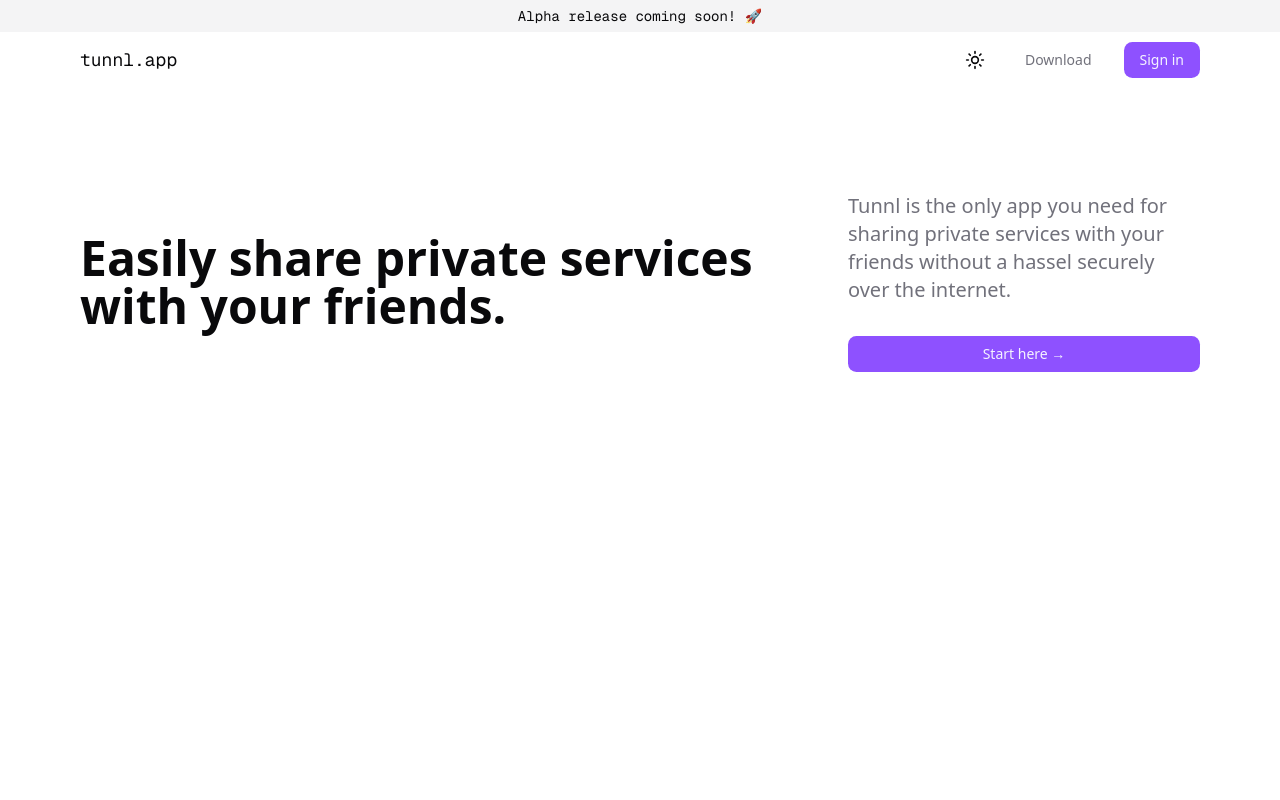
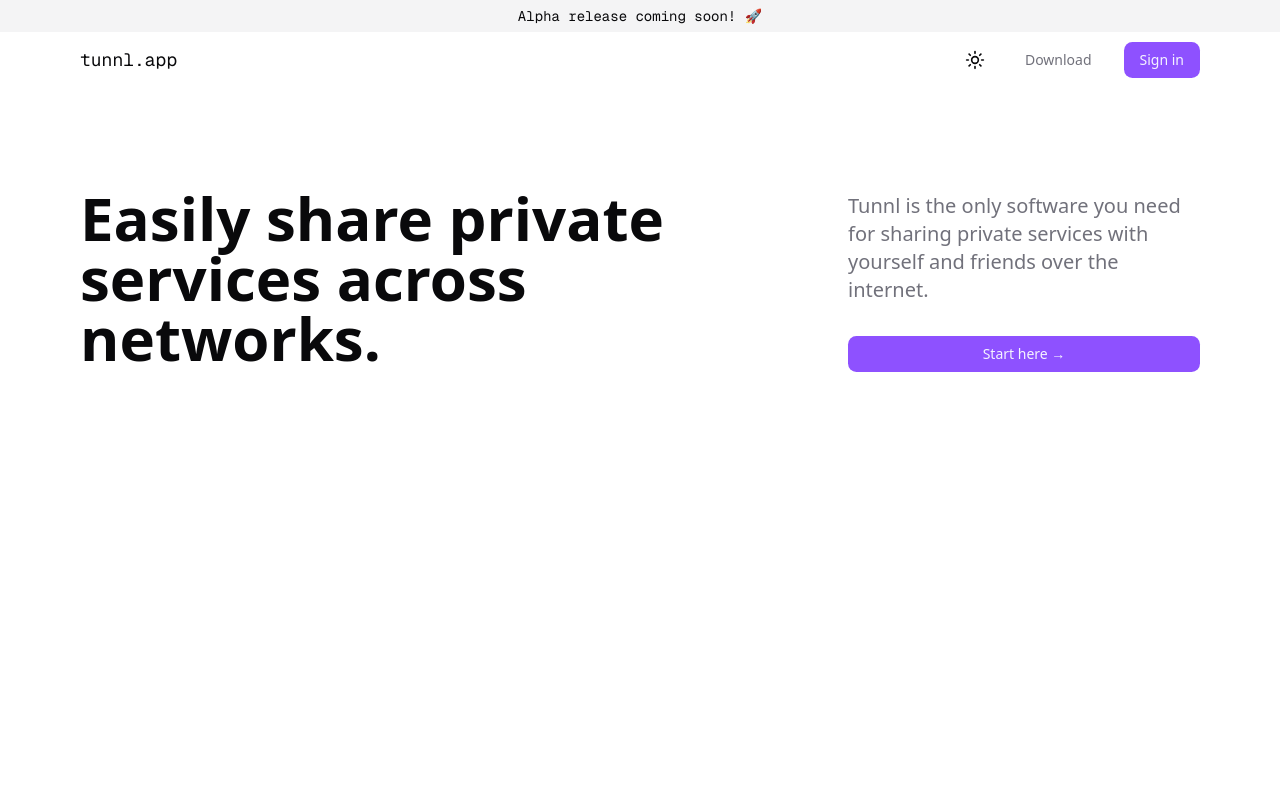
Before and after one commit to aidanhopper/tunnl.app, a Next.js app in the folder tunnl.app/: page / in a window 1280 px wide. Shown: the top 800 px of the page. Built offline with nearby package versions, Linux system fonts and the light colour scheme; no server answers.

Commit message:
changed up color scheme and working on getting dial data

```diff
--- a/tunnl.app/src/app/globals.css
+++ b/tunnl.app/src/app/globals.css
@@ -70,7 +70,7 @@
   --chart-3: oklch(0.398 0.07 227.392);
   --chart-4: oklch(0.828 0.189 84.429);
   --chart-5: oklch(0.769 0.188 70.08);
-  --sidebar: oklch(0.985 0 0);
+  --sidebar: oklch(1 0 0);
   --sidebar-foreground: oklch(0.141 0.005 285.823);
   --sidebar-primary: oklch(0.606 0.25 292.717);
   --sidebar-primary-foreground: oklch(0.969 0.016 293.756);
@@ -81,7 +81,7 @@
 }
 
 .dark {
-  --background: oklch(0.141 0.005 285.823);
+  --background: oklch(0.21 0.006 285.885);
   --foreground: oklch(0.985 0 0);
   --card: oklch(0.21 0.006 285.885);
   --card-foreground: oklch(0.985 0 0);
--- a/tunnl.app/src/app/page.tsx
+++ b/tunnl.app/src/app/page.tsx
@@ -14,14 +14,14 @@
             <Content>
                 <div className='min-h-screen'>
                     <div className=' w-full grid grid-rows-2 md:grid-cols-3 gap-x-8 flex-1 mt-24'>
-                        <div className='flex h-full items-center text-5xl font-bold text-center md:text-left md:col-span-2'>
-                            <p>Easily share private services with your friends.</p>
+                        <div className='flex h-full items-center font-bold text-center md:text-left md:col-span-2'>
+                            <span className='text-6xl'>Easily share private services across networks.</span>
                         </div>
                         <div className='flex gap-8 flex-col justify-end items-center text-muted-foreground text-xl text-center md:text-left'>
                             <p>
-                                Tunnl is the only app you need for sharing
-                                private services with your friends without a
-                                hassel securely over the internet.
+                                Tunnl is the only software you need for sharing
+                                private services with yourself and friends over
+                                the internet.
                             </p>
                             <Button asChild>
                                 <Link href='/login' className='w-full'>
--- a/tunnl.app/src/components/dashboard/dashboard-layout.tsx
+++ b/tunnl.app/src/components/dashboard/dashboard-layout.tsx
@@ -23,6 +23,7 @@
                             <ThemeSwitcher />
                         </div>
                     </div>
+                    <hr className='border-sidebar-border'/>
                     <Content className='py-4'>
                         {children}
                     </Content>
--- a/tunnl.app/src/components/dashboard/dashboard-sidebar.tsx
+++ b/tunnl.app/src/components/dashboard/dashboard-sidebar.tsx
@@ -95,9 +95,12 @@
     return (
         <Sidebar {...props}>
             <SidebarContent>
-                <SidebarHeader className='font-bold text-left ml-3 mt-5 text-3xl'>
-                    🚂 &nbsp; tunnl
+                <SidebarHeader className='font-bold text-left ml-3 mt-[5px] text-3xl'>
+                    <Link href='/'>
+                        🚂 &nbsp; tunnl
+                    </Link>
                 </SidebarHeader>
+                <hr />
                 <SidebarGroup>
                     <SidebarGroupContent>
                         <SidebarMenu>
--- a/tunnl.app/src/components/dashboard/services/create-binding-form.tsx
+++ b/tunnl.app/src/components/dashboard/services/create-binding-form.tsx
@@ -499,7 +499,7 @@
             <DialogTrigger asChild>
                 <Button
                     className='cursor-pointer'
-                    variant='ghost'
+                    variant='secondary'
                     onClick={() => setIsOpen(true)}>
                     Create
                 </Button>
```
Also changed, not shown: tunnl.app/src/components/content.tsx (line endings or trailing spaces), 1 other file (tests, documents, lock files or other folders).
